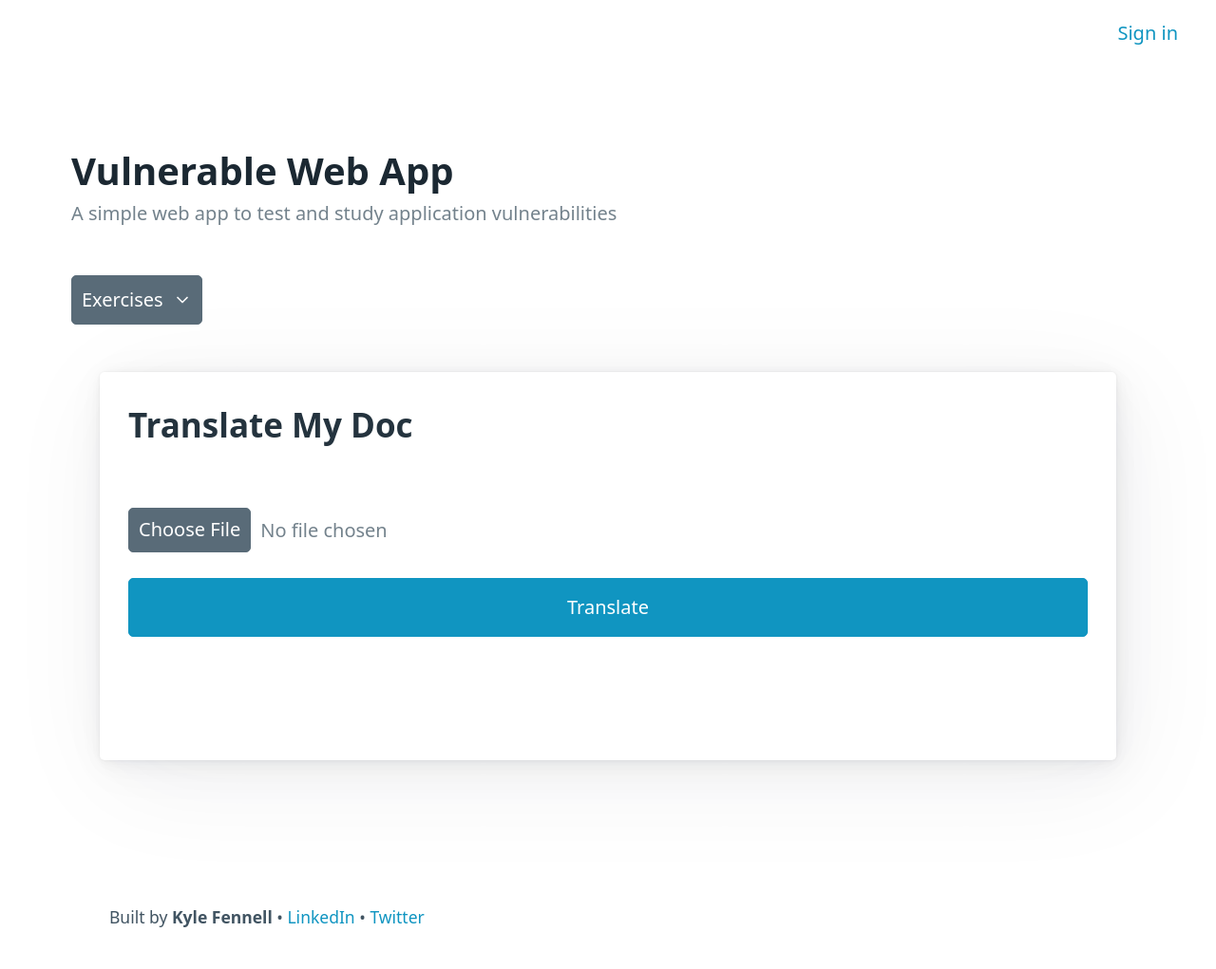
After one commit to fennellkyle/vwa1, a Flask app: page /translate-xxe-1 in a window 1280 px wide. The commit adds this page. Shown: the whole page at 95% size. Run offline with Flask 3, Linux system fonts and the light colour scheme.

Commit message:
Add translate-axe-1 exercise
* add translate-xxe-1 exercise

* fix bad auto-format

```diff
--- a/app/main.py
+++ b/app/main.py
@@ -7,6 +7,7 @@ from models import User
 app = Flask(__name__)
 app.config["SQLALCHEMY_DATABASE_URI"] = 'sqlite:///sqlite.db'
 app.config['SECRET_KEY'] = '6rPjvjn5aXakzoldlV7zGcqFTeQcgkSJ'
+app.config["UPLOAD_EXTENSIONS"] = [".txt", ".docx"]
 
 
 from models import db
--- a/app/templates/base.html
+++ b/app/templates/base.html
@@ -1,45 +1,39 @@
-<!doctype html>
+<!DOCTYPE html>
 <html lang="en" data-theme="light">
-
-
   <head>
-    <meta charset="utf-8">
-    <meta name="viewport" content="width=device-width, initial-scale=1">
+    <meta charset="utf-8" />
+    <meta name="viewport" content="width=device-width, initial-scale=1" />
     <title>Vulnerable Web App</title>
 
     <!-- Pico.css -->
-    <link rel="stylesheet" href="https://unpkg.com/@picocss/pico@latest/css/pico.min.css">
+    <link
+      rel="stylesheet"
+      href="https://unpkg.com/@picocss/pico@latest/css/pico.min.css"
+    />
 
     <!-- Custom template-->
-   <link rel="stylesheet" href="static/css/custom.css">
+    <link rel="stylesheet" href="static/css/custom.css" />
   </head>
 
-
   <body>
-
     <!-- Nav bar -->
     <nav>
       <ul>
         <li></li>
       </ul>
       <ul>
-        {% with messages = get_flashed_messages() %}
-          {% if messages %}
-            {% for message in messages %}
-              <li><mark>{{ message }}</mark></li>
-            {% endfor %}
-          {% endif %}
-        {% endwith %}
-
-        {% if current_user.is_authenticated %}
-          <li>Signed in as <strong>{{ current_user.username }}</strong></li>
-          <li style="padding-right:50px"><a href="/logout">Log out</a></li>
+        {% with messages = get_flashed_messages() %} {% if messages %} {% for
+        message in messages %}
+        <li><mark>{{ message }}</mark></li>
+        {% endfor %} {% endif %} {% endwith %} {% if
+        current_user.is_authenticated %}
+        <li>Signed in as <strong>{{ current_user.username }}</strong></li>
+        <li style="padding-right: 50px"><a href="/logout">Log out</a></li>
         {% else %}
-          <li style="padding-right:50px"><a href="/register">Sign in</a></li>
+        <li style="padding-right: 50px"><a href="/register">Sign in</a></li>
         {% endif %}
       </ul>
     </nav>
-
 
     <!-- Header -->
     <header class="container">
@@ -51,11 +45,14 @@
         <ul>
           <li>
             <details role="list">
-              <summary aria-haspopup="listbox" role="button" class="secondary">Exercises</summary>
+              <summary aria-haspopup="listbox" role="button" class="secondary">
+                Exercises
+              </summary>
               <ul role="listbox">
                 <li><a href="/search-safe">Search Safe</a></li>
                 <li><a href="/search-rXSS-1">Search rXSS 1</a></li>
                 <li><a href="/ssti-1">SSTI 1</a></li>
+                <li><a href="/translate-xxe-1">Translate XXE 1</a></li>
               </ul>
             </details>
           </li>
@@ -63,24 +60,15 @@
       </nav>
     </header>
 
-
     <!-- Main -->
     <main class="container">
-
-      {% block main %}
-      {% endblock %}
-
-      {% block card %}
-      {% endblock %}
+      {% block main %} {% endblock %} {% block card %} {% endblock %}
     </main>
-
 
     <!-- Footer -->
     <footer class="container">
       <small>Built by <b>Kyle Fennell</b> • <a href="https://github.com/picocss/examples/blob/master/basic-template/">LinkedIn</a> • <a href="https://github.com/picocss/examples/blob/master/basic-template/">Twitter</a></small>
-    </footer><!-- ./ Footer -->
-
-
+    </footer>
+    <!-- ./ Footer -->
   </body>
-
 </html>
--- /dev/null
+++ b/app/templates/translate-xxe-1.html
@@ -0,0 +1,21 @@
+{% extends "base.html" %} {% block main %}
+
+<article class="search">
+  <section id="form">
+    <form action="/translate-xxe-1" method="POST" enctype="multipart/form-data">
+      <h2>Translate My Doc</h2>
+
+      <input type="file" name="file" />
+      <input type="submit" value="Translate" />
+    </form>
+
+    {% if translated %}
+    <p><strong>Original Text:</strong> {{ source }}</p>
+    <p><strong>Translated Text:</strong> {{ translated }}</p>
+    {% else %}
+    <p></p>
+    {% endif %}
+  </section>
+</article>
+
+{% endblock %}
--- a/app/views/exercises.py
+++ b/app/views/exercises.py
@@ -1,4 +1,12 @@
-from flask import render_template, render_template_string, request, session, abort
+import os
+import zipfile
+from deep_translator import GoogleTranslator, exceptions
+from flask import render_template, render_template_string, request, flash, session, abort
+from io import BytesIO
+from xml.dom.pulldom import parseString
+from xml.sax import make_parser
+from xml.sax.handler import feature_external_ges
+
 
 from main import app, db
 from models import Elements
@@ -29,6 +37,40 @@ def ssti_1():
 	return render_template_string(template)
 
 
+@app.route("/translate-xxe-1", methods=["GET", "POST"])
+def translate_xxe_1():
+    """
+    The XML parser is configured to process external entities. Newer versions of 'pulldom' disable this by default. See https://docs.python.org/3/library/xml.dom.pulldom.html#module-xml.dom.pulldom
+	"""
+    read_content = ""
+    translated = ""
+    if request.method == "POST":
+        document = request.files['file']
+        file_ext = os.path.splitext(document.filename)[1]
+        if document.filename != "" and file_ext in app.config['UPLOAD_EXTENSIONS']:
+            if file_ext == ".txt":
+                read_content = document.read().decode("utf-8")
+            elif file_ext == ".docx":
+                docx_zip = zipfile.ZipFile(BytesIO(document.read()))
+                docx_file = docx_zip.read('word/document.xml')
+                parser = make_parser()
+                parser.setFeature(feature_external_ges, True) # Overriding the safe defaults.
+                parsed_xml = parseString(docx_file.decode(), parser=parser)
+                for event, node in parsed_xml:
+                    if event == "CHARACTERS":
+                        read_content += f'{node.toxml()}\n'
+            try:
+                translated = GoogleTranslator(source='auto', target='ja').translate(read_content)
+            except exceptions.NotValidLength:
+                flash("Text length needs to be between 0 and 5000 char")
+                translated = ""
+        elif document.filename == "":
+            flash("No file selected.")
+        elif file_ext not in app.config['UPLOAD_EXTENSIONS']:
+            flash("Wrong filetype. Use only txt or docx files")
+    return render_template("translate-xxe-1.html", source=read_content, translated=translated)
+
+
 @app.errorhandler(404)
 def page_not_found(e):
 	"""
```
Also changed, not shown: requirements.txt (+8 -0 lines).
